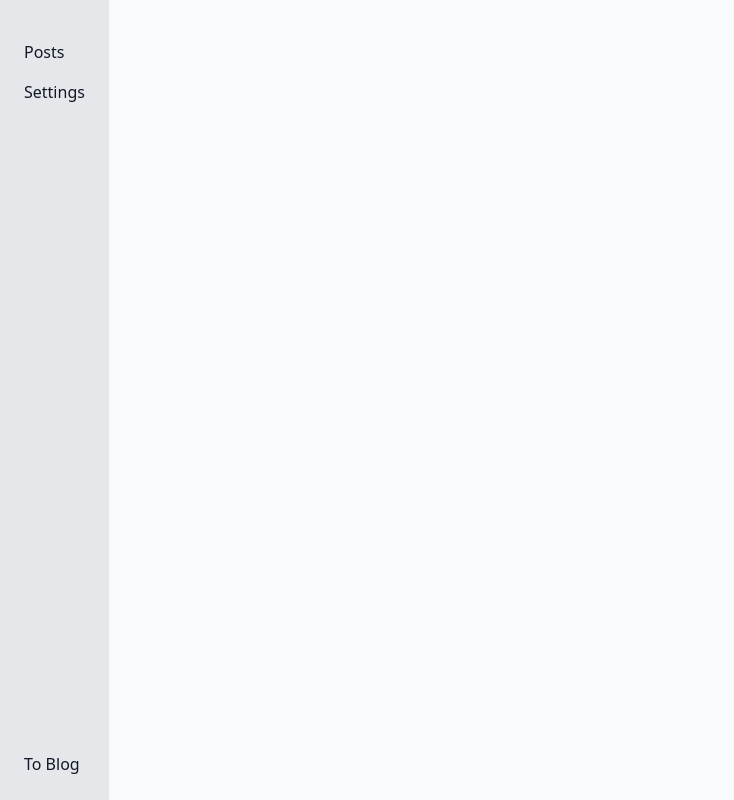
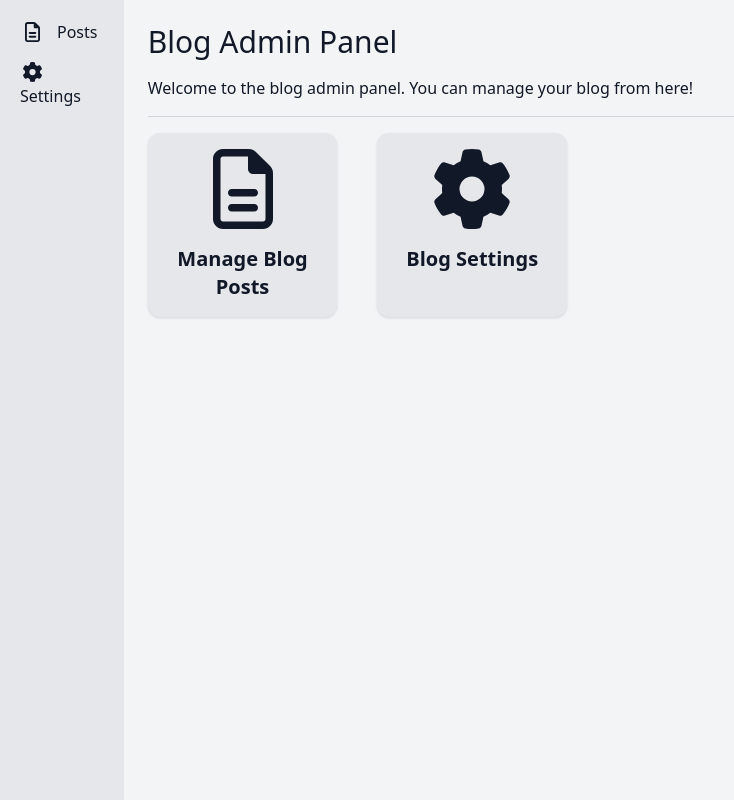
Before and after one commit to danigj14/next-blog, a Next.js app: page /admin in a window 1280 px wide. Shown: the whole page, without its empty margins (0-734 px from the left). Built offline with nearby package versions, Linux system fonts and the light colour scheme.

Commit message:
Create admin panel dashboard

```diff
--- /dev/null
+++ b/components/admin/NavCard.tsx
@@ -0,0 +1,21 @@
+import { IconDefinition } from "@fortawesome/free-regular-svg-icons";
+import { FontAwesomeIcon } from "@fortawesome/react-fontawesome";
+import Link from "next/link";
+
+interface NavCardProps {
+  href: string;
+  icon: IconDefinition;
+  text: string;
+}
+
+export default function NavCard({ href, icon, text }: NavCardProps) {
+  return (
+    <Link
+      className="p-4 bg-gray-200 hover:scale-105 shadow rounded-xl flex flex-col items-center transition-all"
+      href={href}
+    >
+      <FontAwesomeIcon className="pb-4" icon={icon} size="5x" />
+      <span className="text-xl text-center font-bold">{text}</span>
+    </Link>
+  );
+}
--- /dev/null
+++ b/components/admin/NavLink.tsx
@@ -0,0 +1,21 @@
+import { IconDefinition } from "@fortawesome/free-regular-svg-icons";
+import { FontAwesomeIcon } from "@fortawesome/react-fontawesome";
+import Link from "next/link";
+
+interface NavLinkProps {
+  icon: IconDefinition;
+  name: string;
+  href: string;
+}
+
+export default function NavLink({ icon, name, href }: NavLinkProps) {
+  return (
+    <Link
+      className="px-2 py-2 hover:text-gray-900 hover:bg-gray-300 transition-all rounded-xl"
+      href={href}
+    >
+      <FontAwesomeIcon icon={icon} size="lg" className="pr-3" fixedWidth />
+      {name}
+    </Link>
+  );
+}
--- a/package.json
+++ b/package.json
@@ -9,6 +9,10 @@
     "lint": "next lint"
   },
   "dependencies": {
+    "@fortawesome/fontawesome-svg-core": "^6.3.0",
+    "@fortawesome/free-regular-svg-icons": "^6.3.0",
+    "@fortawesome/free-solid-svg-icons": "^6.3.0",
+    "@fortawesome/react-fontawesome": "^0.2.0",
     "@types/node": "18.15.3",
     "@types/react": "18.0.28",
     "@types/react-dom": "18.0.11",
--- a/pages/admin/index.tsx
+++ b/pages/admin/index.tsx
@@ -1,14 +1,29 @@
-import Link from "next/link";
+import NavCard from "@/components/admin/NavCard";
+import NavLink from "@/components/admin/NavLink";
+import { faFileLines } from "@fortawesome/free-regular-svg-icons";
+import { faGear } from "@fortawesome/free-solid-svg-icons";
 
 export default function AdminDashboard() {
   return (
     <div className="flex w-full h-screen">
-      <nav className="flex flex-col h-full bg-gray-200 p-6">
-        <Link className="py-4" href="/admin/posts">Posts</Link>
-        <Link href="/admin/settings">Settings</Link>
-        <Link className="mt-auto"href="/">To Blog</Link>
+      <nav className="flex flex-col h-full bg-gray-200 p-3">
+        <NavLink icon={faFileLines} name="Posts" href="/admin/posts" />
+        <NavLink icon={faGear} name="Settings" href="/admin/settings" />
       </nav>
-      <main></main>
+      <main className="p-6 flex-grow h-full bg-gray-100 flex flex-col">
+        <h1 className="text-3xl">Blog Admin Panel</h1>
+        <p className="py-4 border-b border-gray-300">
+          Welcome to the blog admin panel. You can manage your blog from here!
+        </p>
+        <div className="pt-4 grid grid-cols-5 gap-10 w-full">
+          <NavCard
+            href="/admin/posts"
+            icon={faFileLines}
+            text="Manage Blog Posts"
+          />
+          <NavCard href="/admin/posts" icon={faGear} text="Blog Settings" />
+        </div>
+      </main>
     </div>
   );
 }
```
Also changed, not shown: pages/index.tsx (+10 -3 lines), 1 other file (tests, documents, lock files or other folders).
